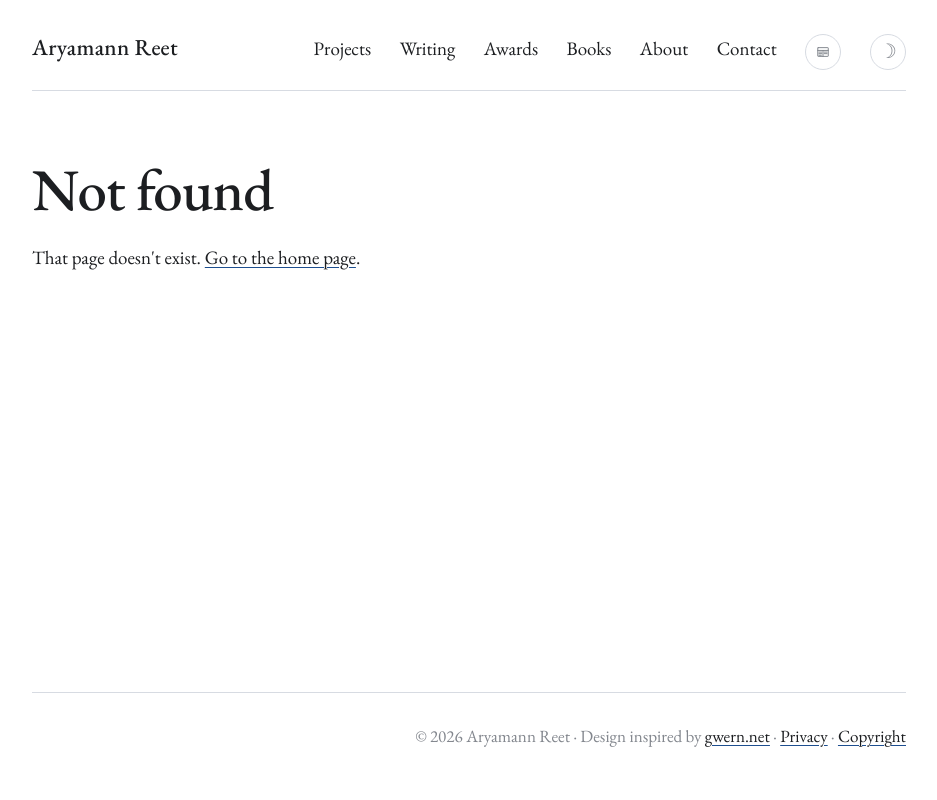
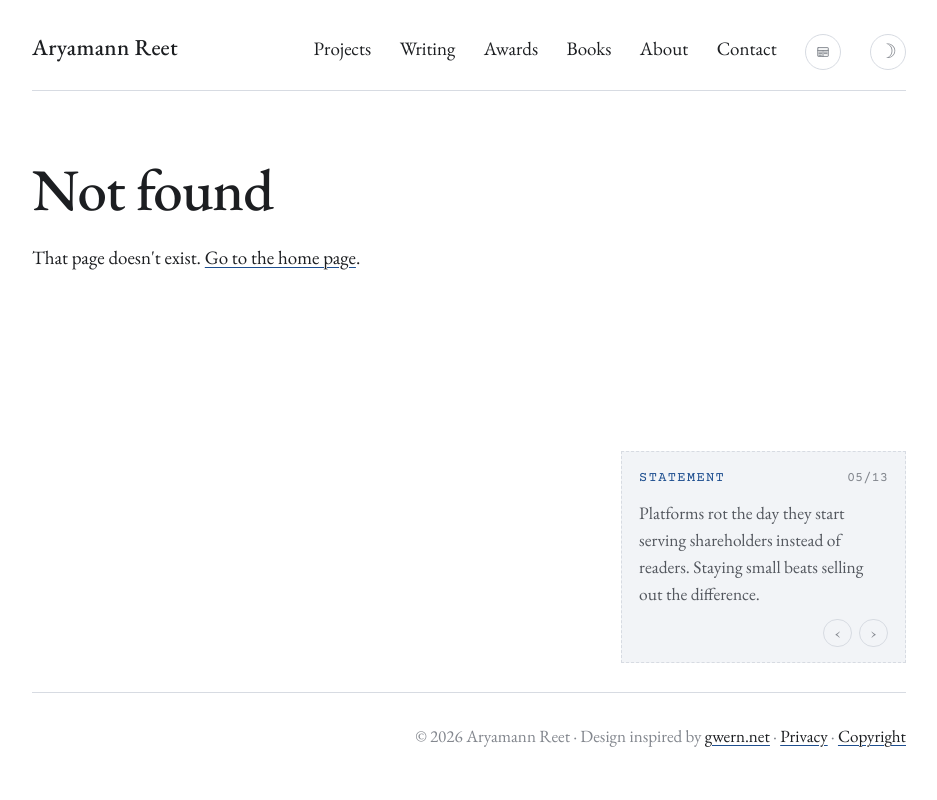
Before and after one commit to kakolidas-pixel/reetnewdashboard, a plain HTML site: page index.html in a window 1280 px wide. Shown: the whole page, without its empty margins (171-1108 px from the left). Drawn offline with Linux system fonts and the light colour scheme.

Commit message:
Add permanent site-statement note against ad tech, tracking, and AI scraping
A small, non-dismissable note sits after the page content on every route,
styled like the existing margin-note asides. It rotates through direct,
first-person statements covering ad brokers, cross-site tracking, data
harvesting, AI training/scraping, platform decay, outrage bait, AI slop,
cloud vs. local AI, dark patterns, lock-in, performance bloat, and
rented content.

Co-Authored-By: Claude Sonnet 5 <noreply@anthropic.com>

```diff
--- a/css/site.css
+++ b/css/site.css
@@ -270,6 +270,26 @@ form.contact input:focus,form.contact textarea:focus{border-color:var(--accent)}
 @media (prefers-reduced-motion:reduce){*{transition:none!important}}
 
 /* ------------------------------------------------------------------------------------------
+   Site statement -- a small, fixed (non-dismissable, on purpose) note after the page content,
+   stating plainly what this site refuses to do: sell attention to ad brokers, track across
+   sites, scrape/train on content, bloat the page, lock readers in, etc. Deliberately styled
+   like the .mn-box margin notes (dashed border, bg2, small-caps mono label) and sized the same
+   (max-width 15rem, same as the wide-screen .margin-notes width) rather than a loud banner --
+   pinned to the right edge of the column so it reads as a margin note, not an interruption. */
+.manifesto{width:min(var(--col),calc(100% - 2.5rem));margin:0 auto 1.5rem;display:flex;justify-content:flex-end}
+.manifesto-box{width:100%;max-width:15rem;padding:.8rem .9rem;background:var(--bg2);
+  border:1px dashed var(--rule)}
+.manifesto-head{display:flex;align-items:baseline;justify-content:space-between;gap:.6rem;margin-bottom:.5rem}
+.manifesto-label{font-family:var(--type);font-size:.72rem;letter-spacing:.1em;text-transform:uppercase;color:var(--accent)}
+.manifesto-count{font-family:var(--type);font-size:.72rem;color:var(--ink3)}
+.manifesto-text{margin:0;color:var(--ink2);font-size:.92rem;line-height:1.55}
+.manifesto-controls{display:flex;justify-content:flex-end;gap:.4rem;margin-top:.6rem}
+.manifesto-btn{font:inherit;font-size:.85rem;line-height:1;background:none;color:var(--ink3);
+  border:1px solid var(--rule);border-radius:50%;width:1.5rem;height:1.5rem;
+  display:flex;align-items:center;justify-content:center;cursor:pointer;flex:none}
+.manifesto-btn:hover{background:var(--accent);color:var(--on-accent);border-color:var(--accent)}
+
+/* ------------------------------------------------------------------------------------------
    Paper layout -- an opt-in mode (toggled by #layoutToggle, saved as "ar:layout") that pushes
    the newspaper references further: a centered masthead instead of a logo-left nav bar,
    dateline-style bylines, pull-quote blockquotes, small-caps section rules, and (on wide
--- a/index.html
+++ b/index.html
@@ -80,8 +80,22 @@
   </div>
 </header>
 <main id="view" tabindex="-1"></main>
+<div class="manifesto" id="manifesto">
+  <div class="manifesto-box">
+    <div class="manifesto-head">
+      <span class="manifesto-label">Statement</span>
+      <span class="manifesto-count"><span id="mIndex">01</span>/<span id="mTotal">01</span></span>
+    </div>
+    <p class="manifesto-text" id="mText"></p>
+    <div class="manifesto-controls">
+      <button class="manifesto-btn" id="mPrev" type="button" aria-label="Previous statement">&#8249;</button>
+      <button class="manifesto-btn" id="mNext" type="button" aria-label="Next statement">&#8250;</button>
+    </div>
+  </div>
+</div>
 <footer class="foot" id="foot"></footer>
 <noscript><p style="padding:2rem;color:#e1dfd8">This site needs JavaScript to load its pages.</p></noscript>
 <script type="module" src="/js/app.js"></script>
+<script src="/js/manifesto.js"></script>
 </body>
 </html>
--- /dev/null
+++ b/js/manifesto.js
@@ -0,0 +1,54 @@
+// A small, permanent statement of what this site refuses to do. Not an ad slot, not dismissable --
+// it rotates through a fixed set of positions and stays out of the way in the right margin.
+const statements = [
+  "We will not sell your attention to ad brokers. Renting out a reader's focus to the highest bidder is a broken model, and it does not run here.",
+  "No cross-site trackers, no third-party pixels, no quiet reports to someone else's dashboard. What you read here stays between you and the page.",
+  "We do not harvest data we do not need, and we do not need much. A visit is not a dataset.",
+  "This site opts out of AI training and scraping, in the markup, not just in a policy nobody reads. Writing here is not material for someone else's model.",
+  "Platforms rot the day they start serving shareholders instead of readers. Staying small beats selling out the difference.",
+  "Outrage engineered for clicks is not journalism. It is bait, and it is not published here.",
+  "AI-generated filler is not writing. Everything on this site was written by a person who meant it.",
+  "Run models on your own machine. The cloud is a rented computer logging every prompt whispered to it, and that trade is refused here.",
+  "No dark patterns on this page. No fake urgency, no pre-checked box, no unsubscribe link hidden on purpose.",
+  "Nothing here locks you in. Leave whenever you like. Nothing was built to make that difficult.",
+  "A fast page is a form of respect. No one should wait on a tracker to read a sentence.",
+  "What you read here is not rented to you. Keep it, save it, walk away without losing it.",
+  "If an ad ever appears on this page, something has gone wrong. That was never supposed to be for sale.",
+];
+
+function init() {
+  const textEl = document.getElementById("mText");
+  const idxEl = document.getElementById("mIndex");
+  const totalEl = document.getElementById("mTotal");
+  const root = document.getElementById("manifesto");
+  if (!textEl || !root) return;
+
+  totalEl.textContent = String(statements.length).padStart(2, "0");
+  let i = Math.floor(Math.random() * statements.length);
+
+  function render() {
+    textEl.textContent = statements[i];
+    idxEl.textContent = String(i + 1).padStart(2, "0");
+  }
+  function next() { i = (i + 1) % statements.length; render(); }
+  function prev() { i = (i - 1 + statements.length) % statements.length; render(); }
+  render();
+
+  document.getElementById("mNext").addEventListener("click", next);
+  document.getElementById("mPrev").addEventListener("click", prev);
+
+  const reduceMotion = window.matchMedia("(prefers-reduced-motion: reduce)").matches;
+  if (!reduceMotion) {
+    let timer = setInterval(next, 9000);
+    root.addEventListener("mouseenter", () => clearInterval(timer));
+    root.addEventListener("mouseleave", () => { timer = setInterval(next, 9000); });
+    root.addEventListener("focusin", () => clearInterval(timer));
+    root.addEventListener("focusout", () => { timer = setInterval(next, 9000); });
+  }
+}
+
+if (document.readyState === "loading") {
+  document.addEventListener("DOMContentLoaded", init);
+} else {
+  init();
+}
```
